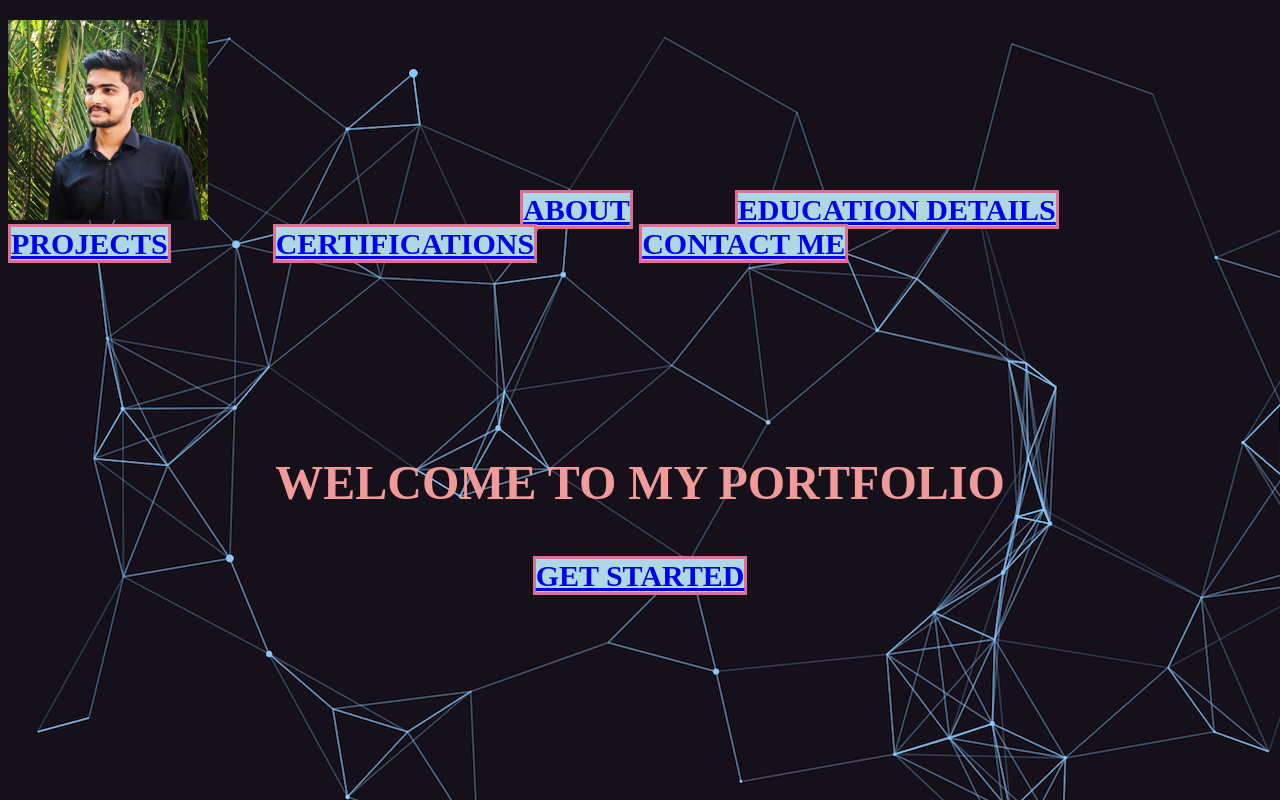
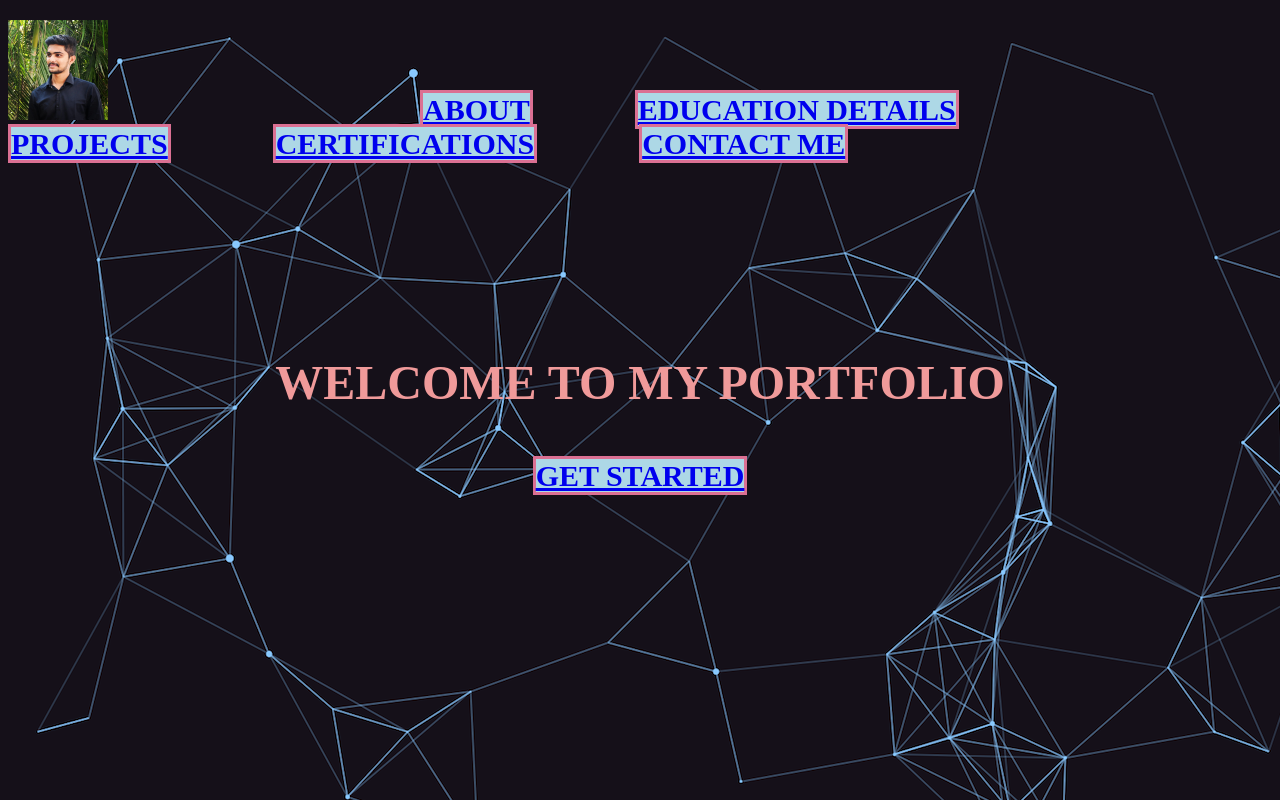
Before and after one commit to satish-1212/My_Portfolio, a plain HTML site: page index.html in a window 1280 px wide. Drawn offline with Linux system fonts and the light colour scheme.

Commit message:
Update index.html

```diff
--- a/index.html
+++ b/index.html
@@ -17,7 +17,7 @@
 <body background="bg2.png">
     <h2>
         <div>
-            <img src ="Sai_img.jpeg" height ="200" width ="200">
+            <img src ="Sai_img.jpeg" height ="100" width ="100">
             &nbsp;&nbsp;&nbsp;&nbsp;&nbsp;&nbsp;&nbsp;&nbsp;&nbsp;&nbsp;&nbsp;&nbsp;&nbsp;&nbsp;&nbsp;&nbsp;
             &nbsp;&nbsp;&nbsp;&nbsp;&nbsp;&nbsp;&nbsp;&nbsp;&nbsp;&nbsp;&nbsp;&nbsp;&nbsp;&nbsp;&nbsp;&nbsp;
             &nbsp;&nbsp;&nbsp;&nbsp;&nbsp;&nbsp;&nbsp;&nbsp;&nbsp;&nbsp;&nbsp;&nbsp;&nbsp;&nbsp;&nbsp;&nbsp;
```
